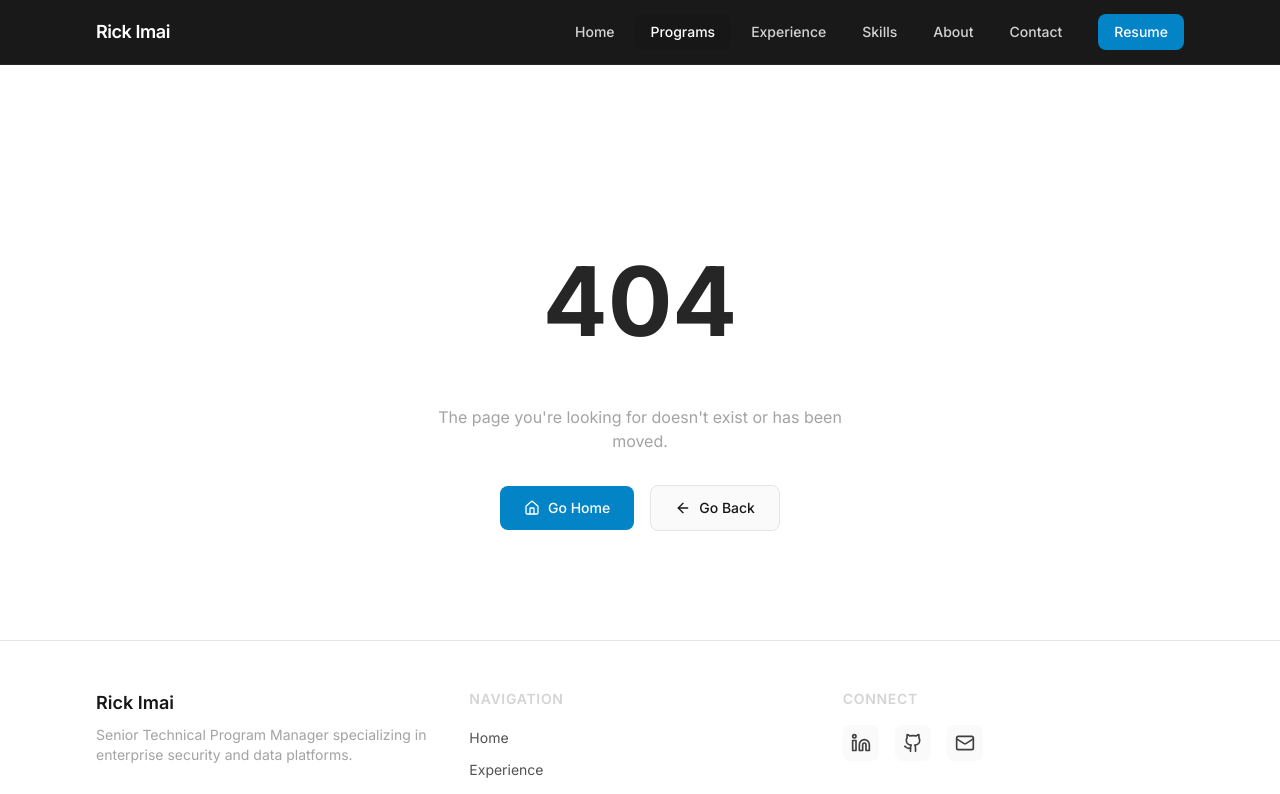
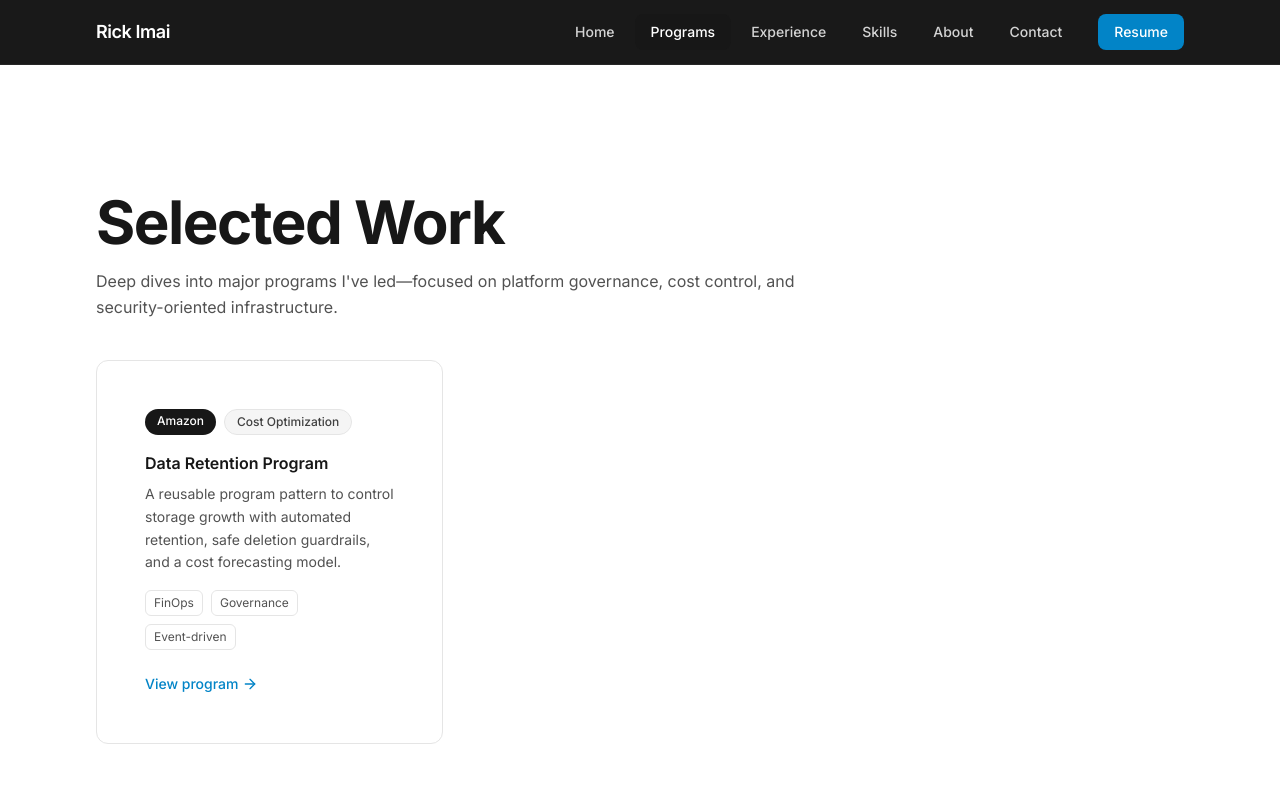
Before and after one commit to Rickimai/rickimai-site, a Next.js app: page /programs in a window 1280 px wide. Before the commit this address had no page. Shown: the top 794 px of the page. Built offline with nearby package versions, Linux system fonts and the light colour scheme.

Commit message:
Add Programs overview page

```diff
--- /dev/null
+++ b/src/app/programs/page.tsx
@@ -0,0 +1,106 @@
+import { Metadata } from "next";
+import Link from "next/link";
+import { ArrowRight } from "lucide-react";
+
+export const metadata: Metadata = {
+  title: "Programs | Rick Imai",
+  description:
+    "Selected programs and deep dives: platform engineering, cost optimization, cybersecurity, and governance reference architectures.",
+};
+
+type Program = {
+  title: string;
+  description: string;
+  href: string;
+  companyLabel: string; // keep generic + flexible
+  typeLabel: string;
+  tags: string[];
+};
+
+const programs: Program[] = [
+  {
+    title: "Data Retention Program",
+    description:
+      "A reusable program pattern to control storage growth with automated retention, safe deletion guardrails, and a cost forecasting model.",
+    href: "/programs/retention",
+    companyLabel: "Amazon",
+    typeLabel: "Cost Optimization",
+    tags: ["FinOps", "Governance", "Event-driven"],
+  },
+  // Add more as you publish:
+  // {
+  //   title: "…",
+  //   description: "…",
+  //   href: "/programs/…",
+  //   companyLabel: "Amazon",
+  //   typeLabel: "Platform Engineering",
+  //   tags: ["…"],
+  // },
+];
+
+function ProgramCard({ p }: { p: Program }) {
+  return (
+    <Link
+      href={p.href}
+      className="card group block overflow-hidden transition hover:shadow-md hover:-translate-y-0.5"
+    >
+      <div className="p-6">
+        <div className="flex flex-wrap gap-2">
+          <span className="rounded-full bg-neutral-900 px-3 py-1 text-xs font-medium text-white">
+            {p.companyLabel}
+          </span>
+          <span className="rounded-full border border-neutral-200 bg-neutral-100 px-3 py-1 text-xs font-medium text-neutral-700">
+            {p.typeLabel}
+          </span>
+        </div>
+
+        <h2 className="mt-4 text-base font-semibold text-neutral-900">
+          {p.title}
+        </h2>
+
+        <p className="mt-2 text-sm text-neutral-600 leading-relaxed">
+          {p.description}
+        </p>
+
+        {p.tags?.length > 0 && (
+          <div className="mt-4 flex flex-wrap gap-2">
+            {p.tags.map((tag) => (
+              <span
+                key={tag}
+                className="rounded-md border border-neutral-200 bg-white px-2 py-1 text-xs text-neutral-600"
+              >
+                {tag}
+              </span>
+            ))}
+          </div>
+        )}
+
+        <div className="mt-6 inline-flex items-center text-sm font-medium text-primary-600">
+          View program <ArrowRight className="ml-1 h-4 w-4" />
+        </div>
+      </div>
+    </Link>
+  );
+}
+
+export default function ProgramsPage() {
+  return (
+    <>
+      <section className="pt-28 pb-16">
+        <div className="container-custom">
+          <h1 className="heading-1 text-neutral-900">Selected Work</h1>
+          <p className="mt-4 max-w-3xl text-neutral-600 leading-relaxed">
+            Deep dives into major programs I&apos;ve led—focused on platform
+            governance, cost control, and security-oriented infrastructure.
+          </p>
+
+          <div className="mt-10 grid gap-6 md:grid-cols-2 lg:grid-cols-3">
+            {programs.map((p) => (
+              <ProgramCard key={p.href} p={p} />
+            ))}
+          </div>
+        </div>
+      </section>
+    </>
+  );
+}
```
